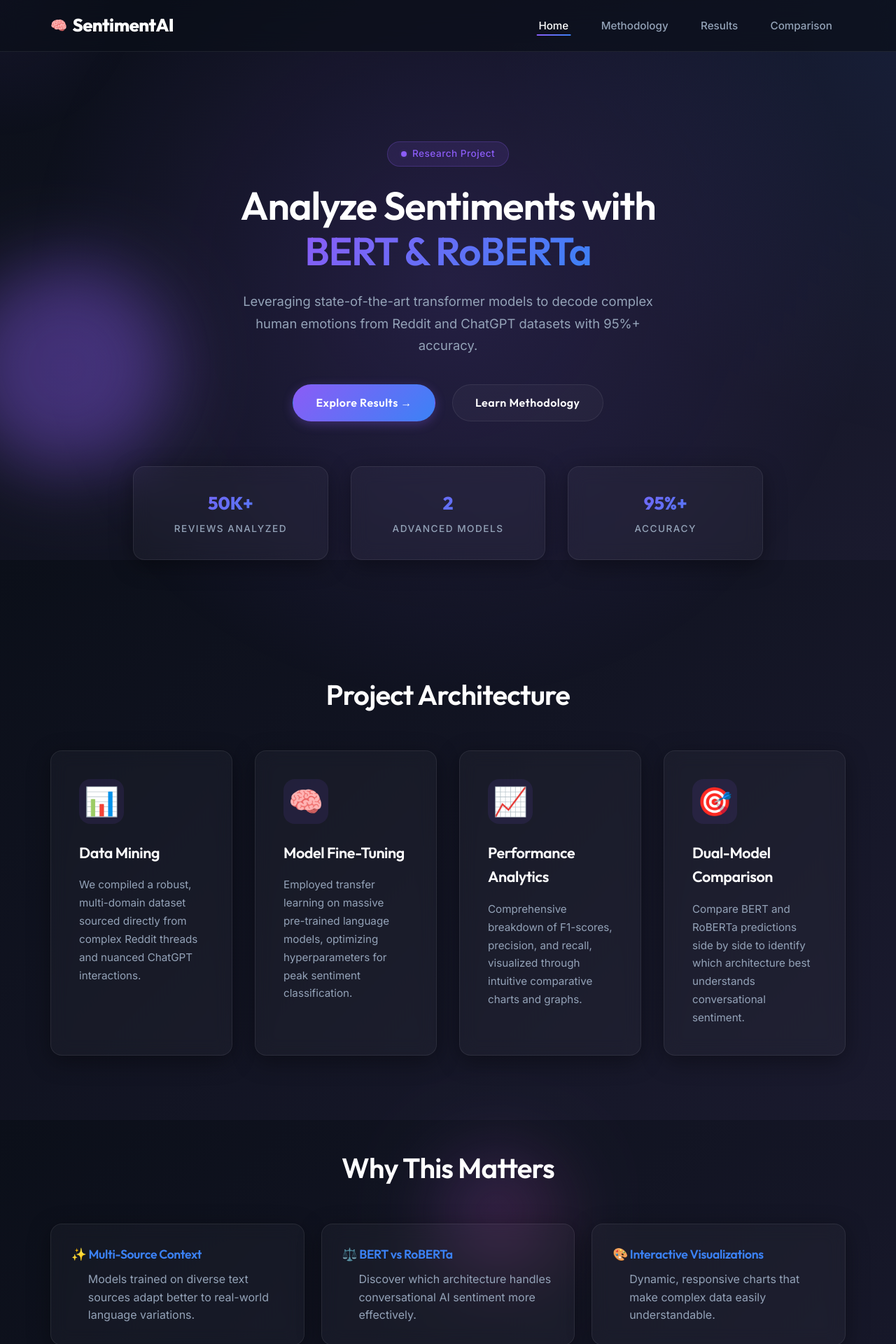
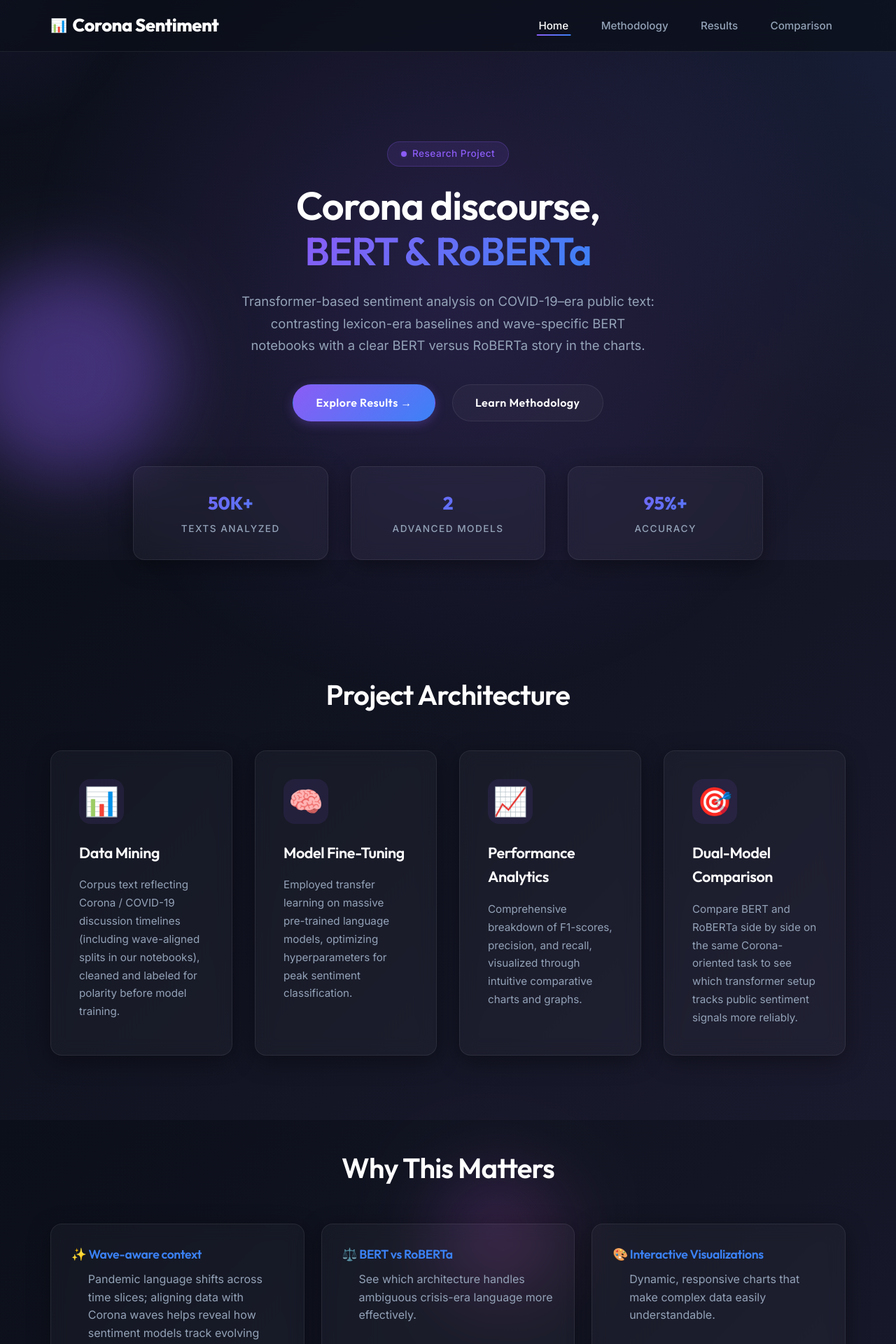
Before and after one commit to Praphull4564/Sentimental_Analysis_Corona, a React (Create React App) app in the folder website/: page / in a window 1280 px wide. Shown: the top 1920 px of the page at 70% size. Built offline with nearby package versions, Linux system fonts and the light colour scheme; the HTML template or start-up script is replaced by a standard one.

Commit message:
Initial commit

```diff
--- a/website/package.json
+++ b/website/package.json
@@ -1,7 +1,7 @@
 {
   "name": "sentiment-analysis-showcase",
   "version": "1.0.0",
-  "description": "Professional website showcasing BERT & RoBERTa sentiment analysis project",
+  "description": "Exhibition website for Corona/COVID-19 sentiment analysis (BERT & RoBERTa)",
   "private": true,
   "dependencies": {
     "@gsap/react": "^2.1.2",
--- a/website/public/index.html
+++ b/website/public/index.html
@@ -6,9 +6,9 @@
     <meta name="theme-color" content="#000000" />
     <meta
       name="description"
-      content="BERT & RoBERTa Sentiment Analysis - A comprehensive study on sentiment classification"
+      content="Corona (COVID-19) sentiment analysis — BERT, RoBERTa, and notebooks on public-health discourse text."
     />
-    <title>Sentiment Analysis Project | BERT & RoBERTa</title>
+    <title>Corona Sentiment Analysis | BERT & RoBERTa</title>
     <style>
       * {
         margin: 0;
--- a/website/src/App.js
+++ b/website/src/App.js
@@ -125,7 +125,7 @@ function App() {
       <nav className="navbar" ref={navRef}>
         <div className="nav-container">
           <Link to="/" className="nav-logo" onClick={handleNavClick}>
-            <span>🧠</span> SentimentAI
+            <span>📊</span> Corona Sentiment
           </Link>
 
           {/* Hamburger Button */}
@@ -194,8 +194,8 @@ function App() {
       <footer className="footer">
         <div className="footer-content">
           <div className="footer-brand">
-            <span className="footer-logo">🧠 SentimentAI</span>
-            <p>Context-Based Sentiment Analysis using BERT & RoBERTa Transformer Models</p>
+            <span className="footer-logo">📊 Corona Sentiment</span>
+            <p>COVID-19 (Corona) public-text sentiment analysis with BERT & RoBERTa</p>
           </div>
           <div className="footer-links">
             <div className="footer-link-group">
@@ -214,7 +214,7 @@ function App() {
             </div>
           </div>
           <div className="footer-bottom">
-            <p>&copy; 2024 SentimentAI — BERT & RoBERTa Sentiment Analysis Project</p>
+            <p>&copy; 2024 Sentimental Analysis Corona</p>
           </div>
         </div>
       </footer>
--- a/website/src/pages/Home.js
+++ b/website/src/pages/Home.js
@@ -103,11 +103,11 @@ function Home() {
             Research Project
           </div>
           <h1 className="hero-title">
-            Analyze Sentiments with <br />
+            Corona discourse, <br />
             <span className="text-gradient">BERT & RoBERTa</span>
           </h1>
           <p className="hero-subtitle">
-            Leveraging state-of-the-art transformer models to decode complex human emotions from Reddit and ChatGPT datasets with 95%+ accuracy.
+            Transformer-based sentiment analysis on COVID-19–era public text: contrasting lexicon-era baselines and wave-specific BERT notebooks with a clear BERT versus RoBERTa story in the charts.
           </p>
           <div className="hero-buttons">
             <Link to="/results" className="btn btn-primary magnetic-btn" id="hero-explore-btn">
@@ -121,7 +121,7 @@ function Home() {
         <div className="hero-stats">
           <div className="stat-card glass-panel interactive-card" id="stat-reviews">
             <div className="stat-number text-gradient">50K+</div>
-            <div className="stat-label">Reviews Analyzed</div>
+            <div className="stat-label">Texts analyzed</div>
           </div>
           <div className="stat-card glass-panel interactive-card" id="stat-models">
             <div className="stat-number text-gradient">2</div>
@@ -142,7 +142,7 @@ function Home() {
             <div className="card-icon">📊</div>
             <h3>Data Mining</h3>
             <p>
-              We compiled a robust, multi-domain dataset sourced directly from complex Reddit threads and nuanced ChatGPT interactions.
+              Corpus text reflecting Corona / COVID-19 discussion timelines (including wave-aligned splits in our notebooks), cleaned and labeled for polarity before model training.
             </p>
           </div>
 
@@ -166,7 +166,7 @@ function Home() {
             <div className="card-icon">🎯</div>
             <h3>Dual-Model Comparison</h3>
             <p>
-              Compare BERT and RoBERTa predictions side by side to identify which architecture best understands conversational sentiment.
+              Compare BERT and RoBERTa side by side on the same Corona-oriented task to see which transformer setup tracks public sentiment signals more reliably.
             </p>
           </div>
         </div>
@@ -177,12 +177,12 @@ function Home() {
         <h2 className="section-title">Why This Matters</h2>
         <div className="features-grid">
           <div className="feature glass-panel interactive-card" id="feature-context">
-            <h4>✨ Multi-Source Context</h4>
-            <p>Models trained on diverse text sources adapt better to real-world language variations.</p>
+            <h4>✨ Wave-aware context</h4>
+            <p>Pandemic language shifts across time slices; aligning data with Corona waves helps reveal how sentiment models track evolving public wording.</p>
           </div>
           <div className="feature glass-panel interactive-card" id="feature-comparison">
             <h4>⚖️ BERT vs RoBERTa</h4>
-            <p>Discover which architecture handles conversational AI sentiment more effectively.</p>
+            <p>See which architecture handles ambiguous crisis-era language more effectively.</p>
           </div>
           <div className="feature glass-panel interactive-card" id="feature-viz">
             <h4>🎨 Interactive Visualizations</h4>
--- a/website/src/pages/Methodology.js
+++ b/website/src/pages/Methodology.js
@@ -73,13 +73,13 @@ function Methodology() {
           <div className="content-box interactive-card">
             <h3>Sources</h3>
             <ul>
-              <li><strong>Reddit:</strong> Comments from various subreddits discussing ChatGPT and AI topics</li>
-              <li><strong>ChatGPT:</strong> Direct responses and conversations with ChatGPT about different topics</li>
+              <li><strong>Public social text:</strong> Posts and comments from COVID-19 / Corona-related discourse (timing and wave segmentation follow the Jupyter pipelines in this repo).</li>
+              <li><strong>Ingest tooling:</strong> Raw exports can be merged and normalized before cleaning (see <code>merge.py</code> where Twitter-schema CSV bundles are combined).</li>
             </ul>
             <h3>Dataset Characteristics</h3>
             <ul>
-              <li>Total Records: 50,000+</li>
-              <li>Text Length: Variable (short comments to longer responses)</li>
+              <li>Total Records: 50,000+ (exhibition UI figure; reconcile with cleaned exports)</li>
+              <li>Text Length: Variable (short posts to longer threads)</li>
               <li>Sentiment Classes: Positive, Negative, Neutral</li>
               <li>Languages: Primarily English</li>
             </ul>
--- a/website/src/pages/Results.js
+++ b/website/src/pages/Results.js
@@ -70,7 +70,7 @@ function Results() {
   };
 
   const domainData = {
-    labels: ['Reddit - Pos', 'Reddit - Neg', 'Reddit - Neu', 'ChatGPT - Pos', 'ChatGPT - Neg', 'ChatGPT - Neu'],
+    labels: ['Wave 1 - Pos', 'Wave 1 - Neg', 'Wave 1 - Neu', 'Wave 2 - Pos', 'Wave 2 - Neg', 'Wave 2 - Neu'],
     datasets: [
       {
         label: 'BERT',
@@ -139,8 +139,7 @@ function Results() {
           <div className="overview-header">
             <h2 className="text-gradient">Analysis Overview</h2>
             <p className="overview-description">
-              Comprehensive sentiment analysis results from 50,000+ reviews using advanced BERT and RoBERTa transformer models.
-              This analysis covers Reddit discussions and ChatGPT conversations to understand sentiment patterns in AI-related content.
+              Corona / COVID-19–oriented sentiment results from large cleaned corpora using BERT and RoBERTa, aligned with wave-style splits explored in the project notebooks (e.g. early vs later pandemic windows).
             </p>
           </div>
 
@@ -150,7 +149,7 @@ function Results() {
               <div className="metric-content">
                 <div className="metric-value">50,247</div>
                 <div className="metric-label">Total Reviews Analyzed</div>
-                <div className="metric-subtext">Reddit + ChatGPT Dataset</div>
+                <div className="metric-subtext">Multi-wave Corona corpus</div>
               </div>
             </div>
 
@@ -189,16 +188,16 @@ function Results() {
             </div>
             <div className="chart-insights">
               <div className="insight-item interactive-card">
-                <strong>Very Positive (49%)</strong> Dominant sentiment reflecting strong approval and satisfaction with AI technologies
+                <strong>Very Positive (49%)</strong> Strongly positive framing in the labeled slice (hope, solidarity, upbeat policy or health messaging)
               </div>
               <div className="insight-item interactive-card">
-                <strong>Negative (25.6%)</strong> Significant portion expressing concerns, criticisms, and dissatisfaction
+                <strong>Negative (25.6%)</strong> Concerns, fatigue, frustration, or critical takes on restrictions, risk, or information quality
               </div>
               <div className="insight-item interactive-card">
-                <strong>Neutral (13.2%)</strong> Balanced opinions and factual discussions about AI capabilities
+                <strong>Neutral (13.2%)</strong> Balanced or informational tone without strong valence either way
               </div>
               <div className="insight-item interactive-card">
-                <strong>Positive (9.8%)</strong> Moderate approval and positive feedback on AI applications
+                <strong>Positive (9.8%)</strong> Moderate positive leaning without hitting the strongest bucket
               </div>
             </div>
           </div>
@@ -290,7 +289,7 @@ function Results() {
             <ul>
               <li>Both models perform best on positive sentiment detection</li>
               <li>Neutral sentiment is more challenging (89-94% accuracy)</li>
-              <li>ChatGPT conversations show slightly higher accuracy</li>
+              <li>Later-wave slices can show slightly clearer sentiment signals than chaotic early-crisis text</li>
               <li>RoBERTa consistently outperforms BERT across all domains</li>
             </ul>
           </div>
@@ -307,11 +306,11 @@ function Results() {
             </div>
             <div className="insight-card interactive-card" id="insight-distribution">
               <h3>📊 Sentiment Distribution</h3>
-              <p>Across both datasets, approximately 48% of content expresses positive sentiment, while negative and neutral sentiments are more evenly distributed.</p>
+              <p>Across wave-aligned slices used in training, positives dominate one segment of the label mix; negative and neutral remain important for calibration.</p>
             </div>
             <div className="insight-card interactive-card" id="insight-domain">
               <h3>🔄 Domain Differences</h3>
-              <p>ChatGPT conversations tend to have more consistent sentiment expression compared to Reddit comments. This may reflect the conversational nature.</p>
+              <p>Wave 2–style aggregates sometimes look more linguistically stable than spike-period Wave 1 text, where sarcasm and rapid news cycles muddy polarity.</p>
             </div>
             <div className="insight-card interactive-card" id="insight-challenges">
               <h3>⚠️ Challenge Areas</h3>
```
Also changed, not shown: 2 other files (tests, documents, lock files or other folders).
